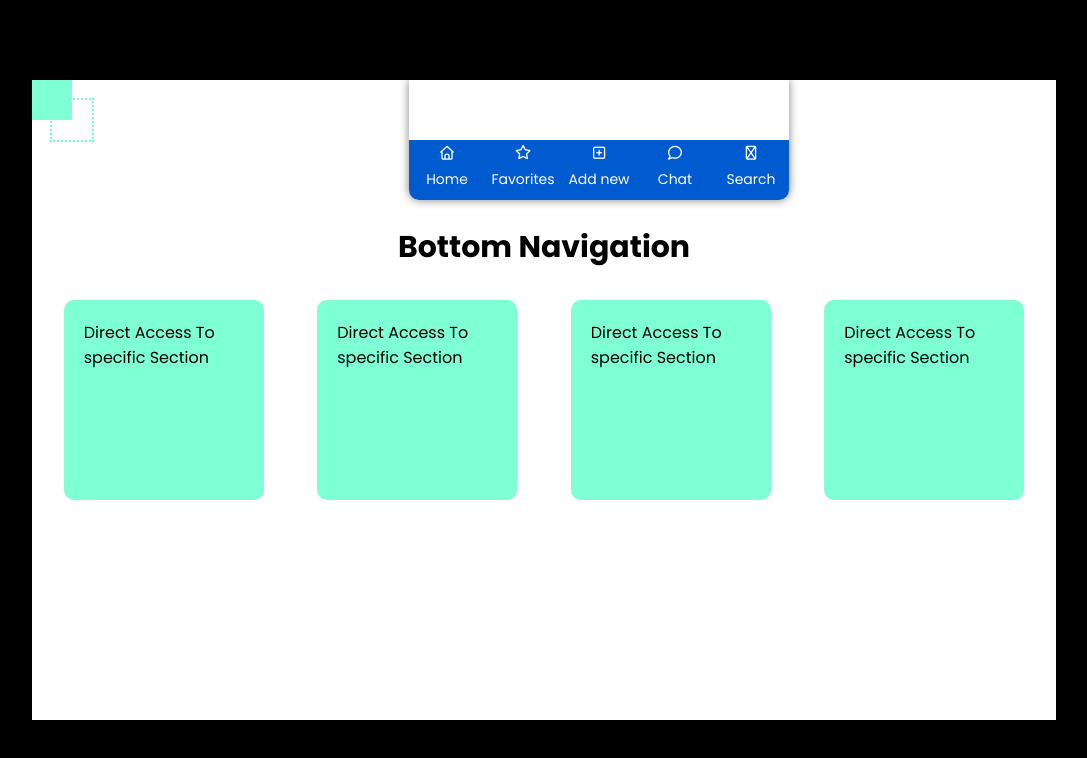
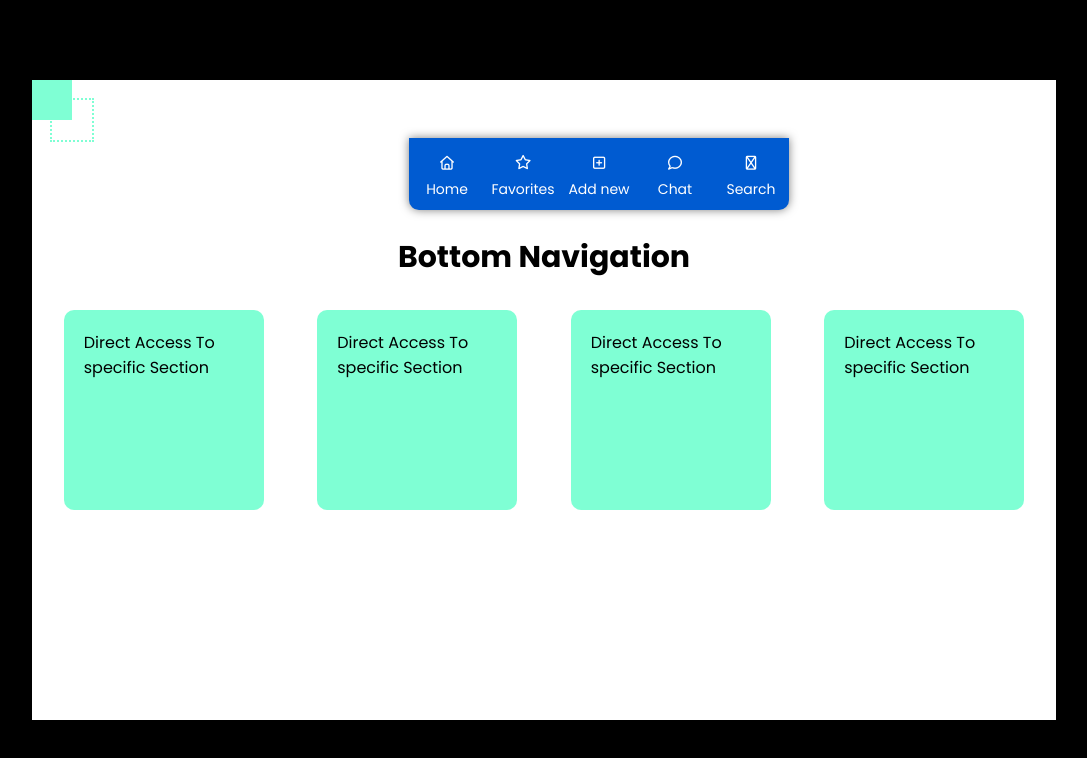
Before and after one commit to Moussa-pouye05/responsive1, a plain HTML site: page index.html in a window 1280 px wide. Shown: the whole page, without its empty margins (96-1183 px from the left). Drawn offline with Linux system fonts and the light colour scheme.

Commit message:
Modication

```diff
--- a/index.html
+++ b/index.html
@@ -55,7 +55,7 @@
             </div>
             <script>
                 let right = document.getElementById('right-bloc');
-                right.style.maxHeigh = "0px";
+                right.style.maxHeight = "0px";
 
                 function toggleForm(){
                     if(right.style.maxHeight == "0px"){
--- a/style.css
+++ b/style.css
@@ -45,13 +45,14 @@ header .menu{
 .bloc-droite{
     margin:auto;
     width: 380px;
-    height: 120px;
+    max-height: 320px;
     position: relative;
     display: flex;
     align-items: flex-end;
     justify-content: center;
     border-radius: 0 0 10px 10px;
     box-shadow: 0 0 10px rgba(0,0,0,0.5);
+    top: 110px;
 }
 .bloc-droite ul{
     list-style: none;
@@ -61,7 +62,7 @@ header .menu{
     height: 50%;
     align-items: flex-end;
     justify-content: space-around;
-
+     box-shadow: 0 0 10px rgba(0,0,0,0.5);
     border-radius: 0 0 10px 10px;
 }
 .bloc-droite ul li a{
@@ -115,6 +116,7 @@ h1{
     text-align: center;
     padding: 25px 20px 20px 20px;
     font-size: 30px;
+    margin-top: 90px;
 }
 @media screen and (max-width: 768px){
     .container{
```
